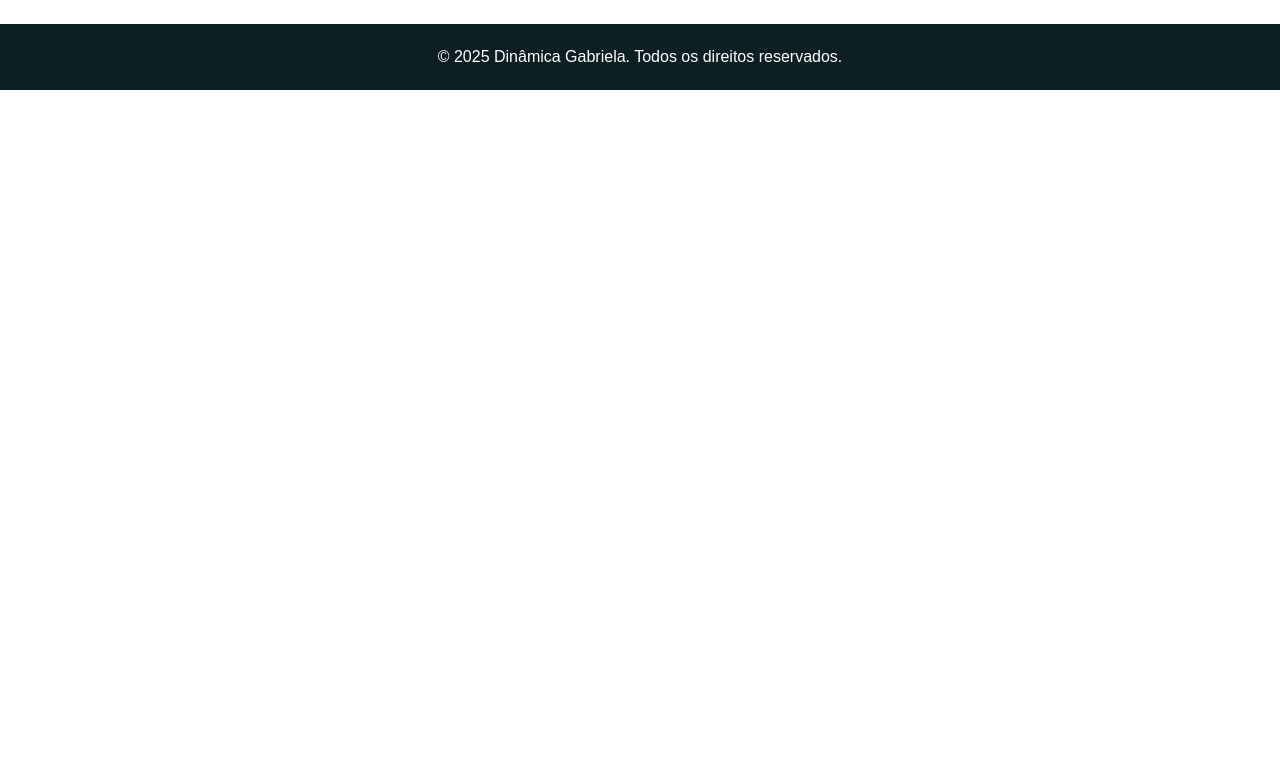
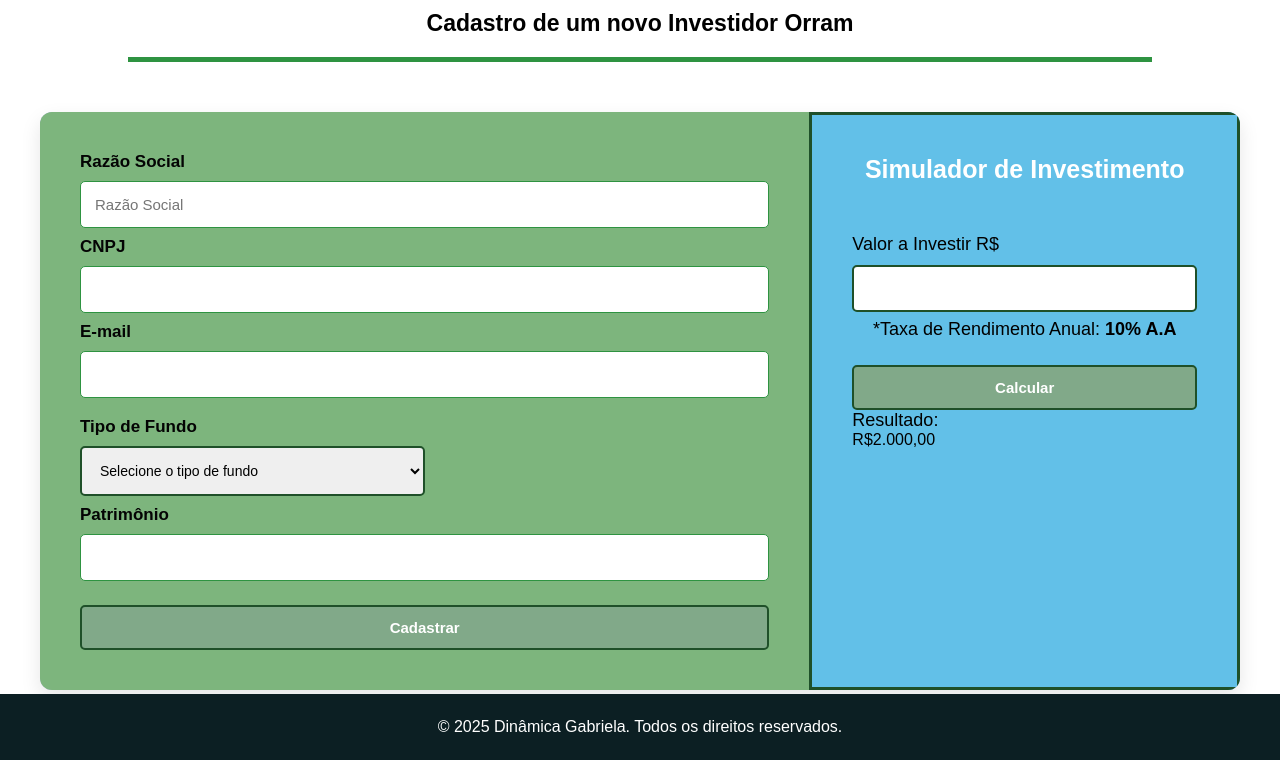
Before and after one commit to Gabysrodrigues/Dinamica-Gabriela-Semana-1, a plain HTML site: page pages/Formulario/formulario.html in a window 1280 px wide. Shown: the part 710-1470 px from the top of the page. Before the commit the page ends 800 px from the top, so only its background shows below. Drawn offline with Linux system fonts and the light colour scheme.

Commit message:
feat: apply and create page styling form

```diff
--- a/css/index.css
+++ b/css/index.css
@@ -1,13 +1,13 @@
 .container__pagina__fundos {
   max-width: 1200px;
-  margin: 30px auto;
+  margin: 30px auto; /*Aqui ele vai ter espaço externo na parte supe e infe e auto é onde vai centralizar o elemento na horizontal*/
   padding: 20px;
 }
 
 .subtitulo__fundos {
   font-size: 23px;
   text-align: center;
-  font-weight: 700;
+  font-weight: bold;
   padding-bottom: 20px; /* Aqui é o espaço interno*/
   border-bottom: 5px solid rgb(46, 147, 65); /* Aqui eu decido a largura da borda e a cor da borda que fica em baixo do subtitulo*/
   margin-bottom: 50px; /* Aqui é o tamanho do espaço entre o subtitulo e o espaco dos fundos*/
@@ -34,7 +34,6 @@ h3 {
 }
 
 .conteudo__bloco__fundos p {
-  font-family: "Montserrat", sans-serif;
   font-size: 16px;
   margin-bottom: 25px; /*aqui eu defino o espaço entre os 'p'*/
 }
@@ -52,17 +51,14 @@ h3 {
 }
 
 .botao {
-  gap: 16px;
   text-align: center;
   text-decoration: none;
   font-size: 14px;
   font-weight: bold;
   color: rgb(255, 255, 255);
-  font-family: "Montserrat", sans-serif;
   margin-bottom: 10px;
   background-color: rgb(129, 169, 137);
   border-radius: 5px;
-  text-align: center;
   border: 2px solid rgb(31, 80, 41);
   justify-content: center;
   width: 200px;
--- a/css/main.css
+++ b/css/main.css
@@ -14,13 +14,12 @@ body {
   min-height: 100vh;
   display: flex;
   flex-direction: column;
-  box-sizing: border-box;
+  font-family: "Montserrat", sans-serif;
 }
 
 header {
   display: flex;
   justify-content: space-between; /*no site do Devmedia eu peguei - os elementos ficam separados, um fica na esquerda no final e outro na direita no final*/
-  align-items: center;
   padding: 20px;
   margin: 0 auto;
   max-width: 1200px;
@@ -35,7 +34,6 @@ nav {
 
 nav a {
   text-decoration: none;
-  font-family: "Montserrat", sans-serif;
   font-size: 16px;
   font-weight: 500;
   margin-left: 40px;
@@ -44,7 +42,7 @@ nav a {
 
 .banner__hero {
   background-image: url("../assets/images/hero/background.jpg");
-  height: 300px;
+  height: 350px;
   width: 100%;
   background-position: center;
   background-repeat: no-repeat;
@@ -60,7 +58,7 @@ nav a {
   transform: translate(-50%, -50%); /*aqui o banner fica centralizado*/
   color: white;
   font-weight: 500;
-  font-size: 25px;
+  font-size: 30px;
 }
 
 .rodape {
@@ -68,7 +66,6 @@ nav a {
   color: white;
   padding: 24px;
   text-align: center;
-  font-family: "Montserrat", sans-serif;
   font-size: 1rem;
   font-weight: 400;
   background-image: url("../assets/images/hero/footer-img.jpg");
--- a/pages/Formulario/formulario.css
+++ b/pages/Formulario/formulario.css
@@ -0,0 +1,122 @@
+.subtitulo__fundos {
+  font-size: 23px;
+  text-align: center;
+  font-weight: bold;
+  padding-bottom: 20px;
+  border-bottom: 5px solid rgb(46, 147, 65); /* Aqui eu decido a largura da borda e a cor da borda que fica em baixo do subtitulo*/
+  margin-bottom: 50px;
+  max-width: 1200px;
+  width: 80%;
+  margin: 30px auto 50px auto; /*Aqui ele vai ter espaço externo na parte supe e infe e auto é onde vai centralizar o elemento na horizontal*/
+}
+
+.container__formulario {
+  display: flex;
+  background-color: rgb(180, 180, 229);
+  justify-content: space-between; /* espaço entre os cards  de calc e form */
+  border-radius: 12px;
+  overflow: hidden;
+  max-width: 1200px;
+  margin: 0 auto 4px auto; /* centraliza container na página com espaçamento vertical */
+  box-shadow: 0 8px 20px rgba(0, 0, 0, 0.1);
+  min-height: 500px; /*Aqui é uma altura min para os cards*/
+}
+
+.lado__esquerdo {
+  flex: 2; /*Aqui eu decido exemplo, se quero 1 terço ou 2 terço do espaço*/
+  padding: 40px;
+  background-color: rgb(125, 181, 125);
+}
+
+/*Aqui é o container do lado direito*/
+.container__simulador {
+  flex: 1;
+  background-color: rgb(98, 192, 232);
+  border: 3px solid rgb(31, 80, 41);
+  padding: 40px;
+  justify-content: center;
+  color: black;
+}
+
+/* Aqui eu vou definir tudo sobre o formulario*/
+.formulario {
+  width: 100%; /*aQUI ELE vai pegar 100% do tamanho da div (container)*/
+}
+
+.formulario__grupo {
+  margin-bottom: 10px;
+}
+
+.formulario__label {
+  display: block;
+  margin-bottom: 9px; /*Aqui é a distancia da label para o placeholder*/
+  font-weight: bold;
+  color: rgb(4, 4, 4);
+  font-size: 17px;
+}
+
+.formulario__input {
+  width: 100%; /*aqui ele vai preencher o tamanho 100% do container*/
+  padding: 14px;
+  border: 1.5px solid rgb(46, 147, 65); /*Mesma q tem no index*/
+  border-radius: 5px;
+  font-size: 15px;
+  margin-bottom: 9px;
+}
+
+.formulario__botao {
+  margin-top: 15px;
+}
+
+.botao__submit {
+  text-align: center;
+  font-size: 15px;
+  font-weight: bold;
+  color: rgb(255, 255, 255);
+  background-color: rgb(129, 169, 137);
+  border-radius: 5px;
+  border: 2px solid rgb(31, 80, 41);
+  justify-content: center;
+  width: 100%;
+  padding: 12px;
+}
+
+.botao__submit:hover {
+  box-shadow: 0 0 11px rgba(33, 33, 33, 0.2);
+}
+
+.menu__suspenso {
+  width: 50%;
+  padding: 14px;
+  border: 2px solid rgb(31, 80, 41);
+  border-radius: 5px;
+  font-size: 14px;
+  margin-bottom: 9px;
+}
+
+.container__simulador h2 {
+  font-size: 25px;
+  margin-bottom: 50px;
+  text-align: center;
+  color: white;
+}
+
+.container__simulador p {
+  font-size: 18px;
+  margin-bottom: 25px;
+  text-align: center;
+  margin-top: 7px;
+}
+
+.container__simulador input {
+  width: 100%;
+  padding: 14px;
+  border-radius: 5px;
+  border: 2px solid rgb(31, 80, 41);
+  margin-top: 10px;
+}
+
+.container__simulador label {
+  display: block;
+  font-size: 18px;
+}
--- a/pages/Formulario/formulario.html
+++ b/pages/Formulario/formulario.html
@@ -21,7 +21,6 @@
     <main>
       <section>
         <div class="banner__hero">
-          <!-- Aqui eu coloco no css a imagem de fundo-->
           <div class="banner__hero__logo">
             <img
               src="https://orram.com.br/wp-content/uploads/2022/02/ORRAM-SYMBOL.png"
@@ -31,6 +30,107 @@
           </div>
         </div>
       </section>
+
+      <h2 class="subtitulo__fundos">Cadastro de um novo Investidor Orram</h2>
+
+      <section class="container__formulario">
+        <div class="lado__esquerdo">
+          <!--Aqui e a classe q eu criei para separar os lados-->
+
+          <!--Lado esquerdo-->
+          <form class="formulario" action="#" method="post">
+            <div class="formulario__grupo">
+              <label for="razaosocial" class="formulario__label"
+                >Razão Social</label
+              >
+              <input
+                type="text"
+                name="razaosocial"
+                class="formulario__input"
+                placeholder="Razão Social"
+                required
+              />
+              <label for="cnpj" class="formulario__label" required>CNPJ</label>
+              <input
+                type="number"
+                id="cnpj"
+                class="formulario__input"
+                required
+              />
+              <label for="email" class="formulario__label" required
+                >E-mail</label
+              >
+              <input
+                type="email"
+                id="email"
+                class="formulario__input"
+                required
+              />
+            </div>
+
+            <div class="formulario__grupo">
+              <label for="tipofundo" class="formulario__label"
+                >Tipo de Fundo</label
+              >
+              <select
+                id="tipofundo"
+                name="tipofundo"
+                class="menu__suspenso"
+                required
+              >
+                <option value="">Selecione o tipo de fundo</option>
+                <option value="ficfim">Fic Fim</option>
+                <option value="ficfidc">Fic Fidc</option>
+                <option value="firf">Firf</option>
+              </select>
+
+              <label for="patrimonio" class="formulario__label"
+                >Patrimônio</label
+              >
+              <input
+                type="number"
+                id="patrimonio"
+                class="formulario__input"
+                required
+              />
+            </div>
+
+            <div class="formulario__botao">
+              <input type="hidden" name="acao" value="enviar" />
+              <button type="submit" name="submit" class="botao__submit">
+                Cadastrar
+              </button>
+            </div>
+          </form>
+        </div>
+
+        <!--Lado Direito-->
+
+        <div class="container__simulador">
+          <h2>Simulador de Investimento</h2>
+
+          <form action="#" method="post">
+            <label for="valorinvestimento">Valor a Investir R$</label>
+            <input
+              type="number"
+              id="valorinvestimento"
+              name="valorinvestimento"
+            />
+
+            <p>*Taxa de Rendimento Anual: <b> 10% A.A </b></p>
+
+            <div class="formulario__botao">
+              <input type="hidden" name="acao" value="enviar" />
+              <button type="submit" name="submit" class="botao__submit">
+                Calcular
+              </button>
+            </div>
+          </form>
+
+          <label for="resultadoinvestimento">Resultado: </label>
+          <div class="resultadoinvestimento2">R$2.000,00</div>
+        </div>
+      </section>
     </main>
     <footer class="rodape">
       <p>&copy; 2025 Dinâmica Gabriela. Todos os direitos reservados.</p>
```
